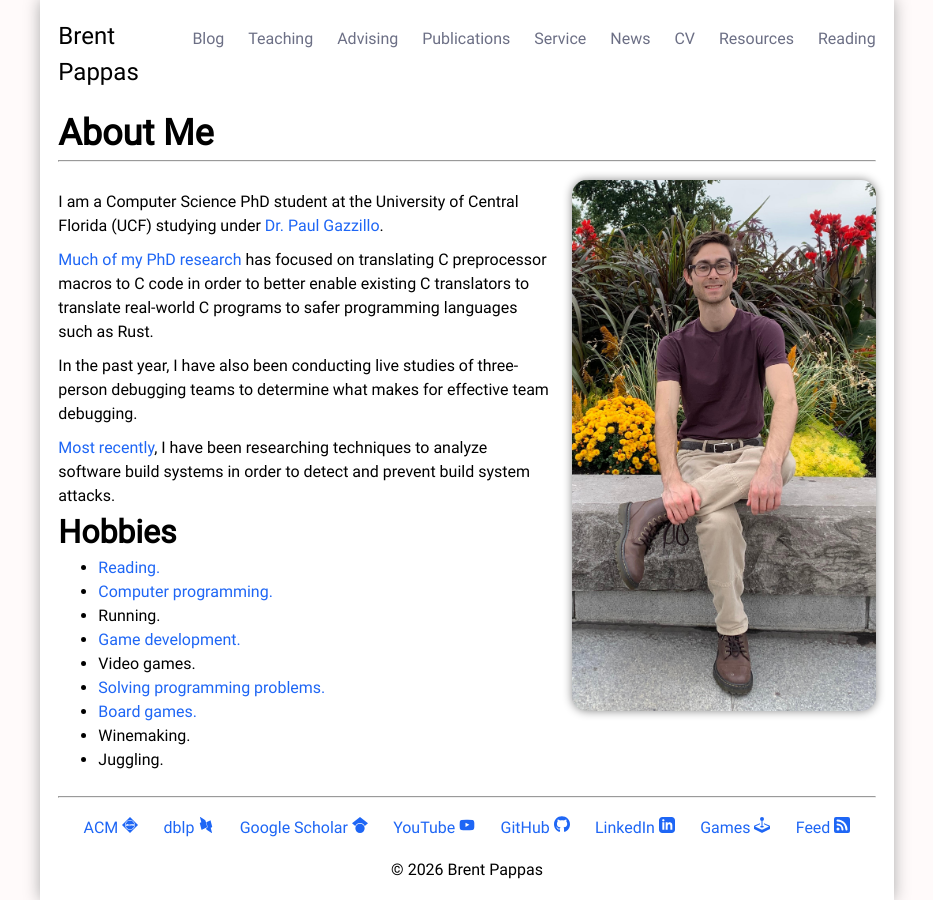
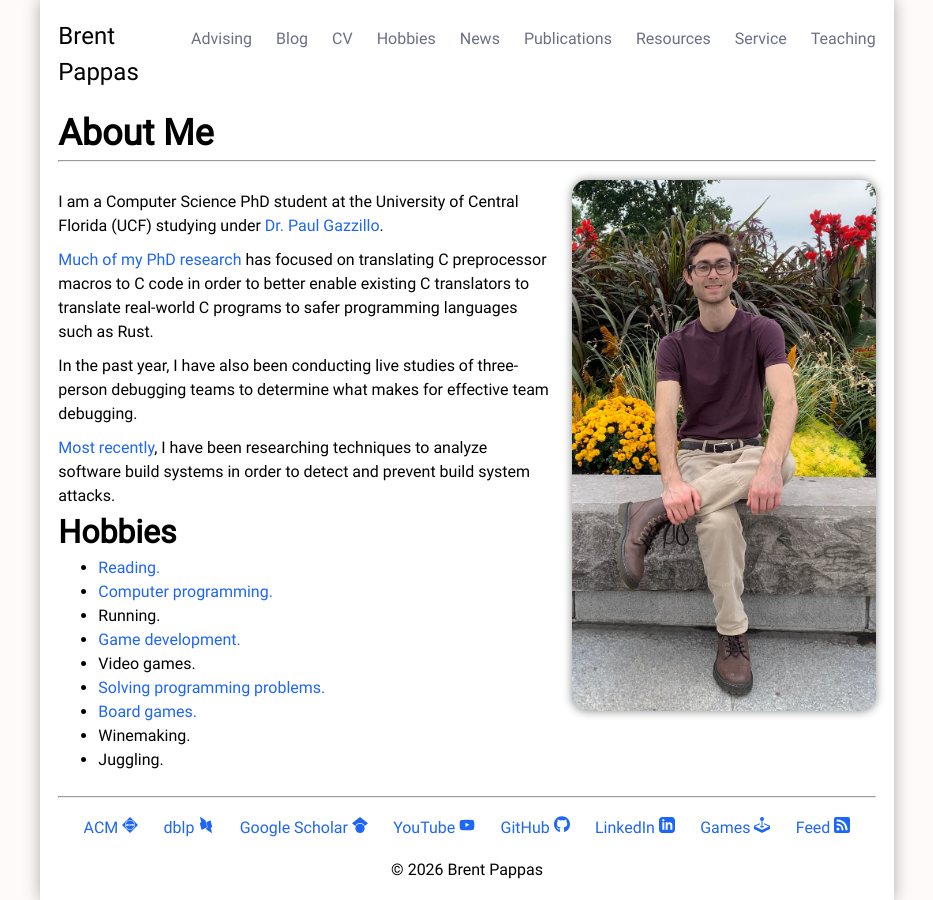
Before and after one commit to PappasBrent/pappasbrent.github.io, a Jekyll site: the page built from index.html, in a window 1280 px wide. Shown: the whole page, without its empty margins (173-1106 px from the left). Built offline with Jekyll 4.4.1, drawn with Linux system fonts in a browser that asks for light colours.

Commit message:
Add link to hobbies page

```diff
--- a/_includes/header.html
+++ b/_includes/header.html
@@ -2,15 +2,15 @@
     <nav>
         <a class="brand" href="/">Brent Pappas</a>
         <ul class="navbar-nav">
+            <li class="nav-item"> <a class="nav-link" href="/advising">Advising</a></li>
             <li class="nav-item"> <a class="nav-link" href="/blog">Blog</a></li>
+            <li class="nav-item"> <a class="nav-link" href="/assets/pdf/cv.pdf">CV</a></li>
+            <li class="nav-item"> <a class="nav-link" href="/hobbies">Hobbies</a></li>
+            <li class="nav-item"> <a class="nav-link" href="/news">News</a></li>
+            <li class="nav-item"> <a class="nav-link" href="/publications">Publications</a></li>
+            <li class="nav-item"> <a class="nav-link" href="/resources">Resources</a></li>
+            <li class="nav-item"> <a class="nav-link" href="/service">Service</a></li>
             <li class="nav-item"> <a class="nav-link" href="/teaching">Teaching</a></li>
-            <li class="nav-item"> <a class="nav-link" href="/advising">Advising</a></li>
-            <li class="nav-item"> <a class="nav-link" href="/publications">Publications</a></li>
-            <li class="nav-item"> <a class="nav-link" href="/service">Service</a></li>
-            <li class="nav-item"> <a class="nav-link" href="/news">News</a></li>
-            <li class="nav-item"> <a class="nav-link" href="/assets/pdf/cv.pdf">CV</a></li>
-            <li class="nav-item"> <a class="nav-link" href="/resources">Resources</a></li>
-            <li class="nav-item"> <a class="nav-link" href="/reading">Reading</a></li>
         </ul>
     </nav>
 </header>
```
